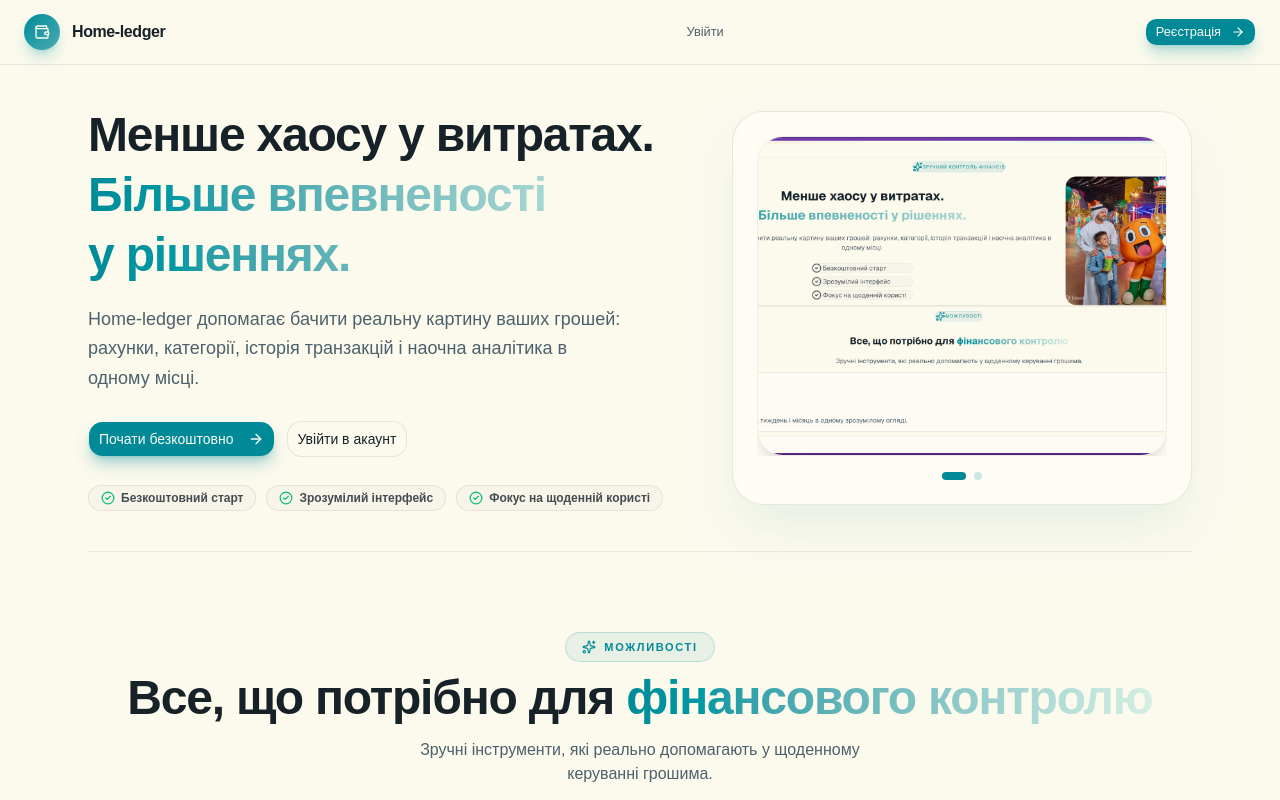
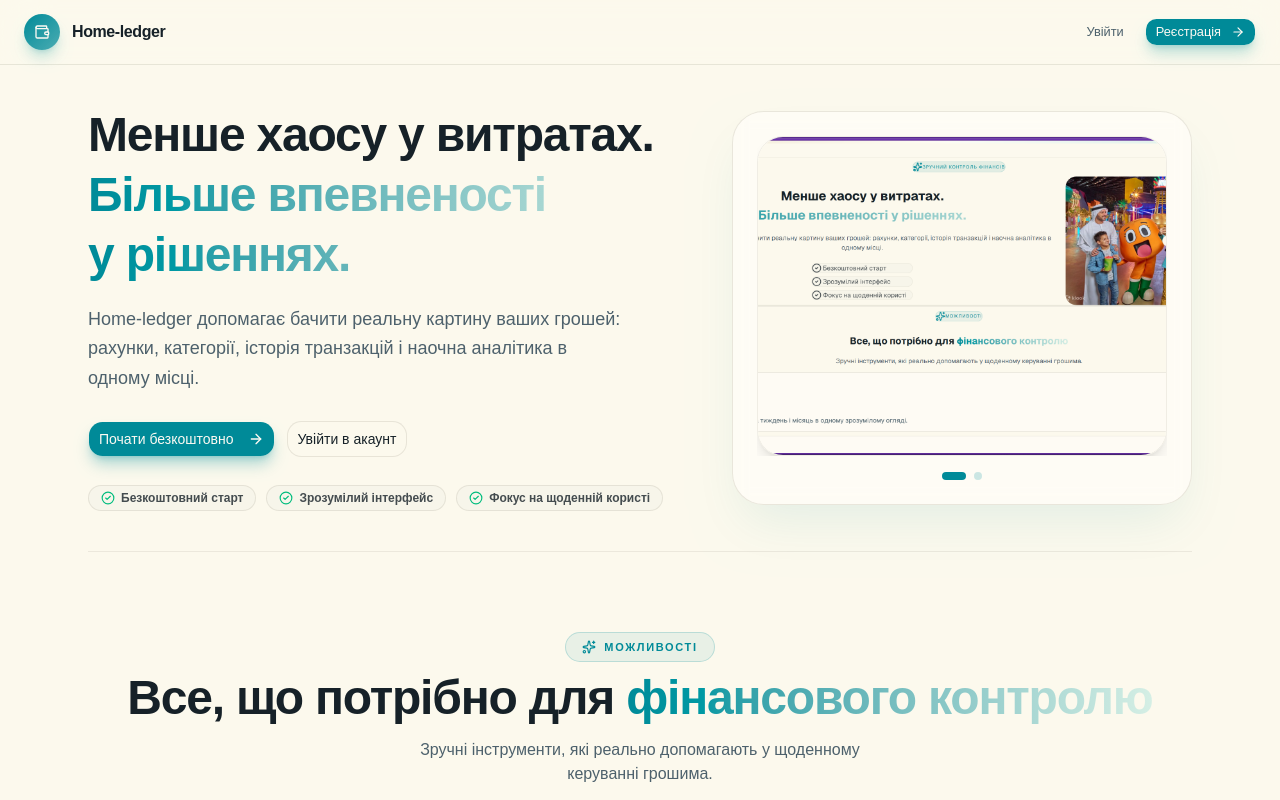
Before and after one commit to Roman-Sarchuk/Home-ledger, a React (Vite) app in the folder frontend/: page / in a window 1280 px wide. Shown: the top 800 px of the page. Built offline with nearby package versions, Linux system fonts and the light colour scheme; no server answers.

Commit message:
fix: Remove unnecessary margin from login button for improved layout

```diff
--- a/frontend/src/pages/Home/Home.tsx
+++ b/frontend/src/pages/Home/Home.tsx
@@ -143,7 +143,7 @@
             <Button
               variant="ghost"
               size="sm"
-              className="text-muted-foreground hover:text-foreground mx-100"
+              className="text-muted-foreground hover:text-foreground"
               asChild
             >
               <Link to="/login">Увійти</Link>
```
